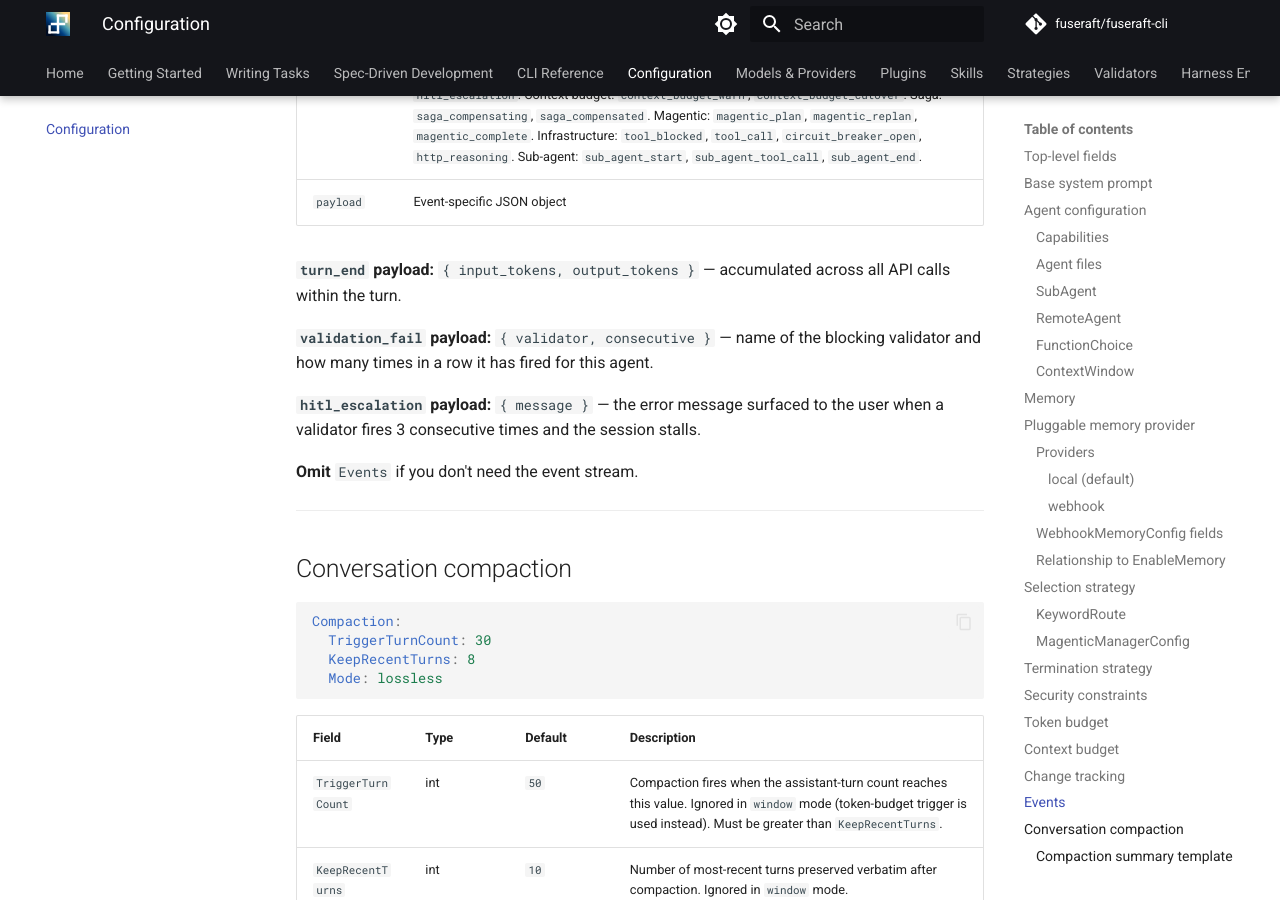
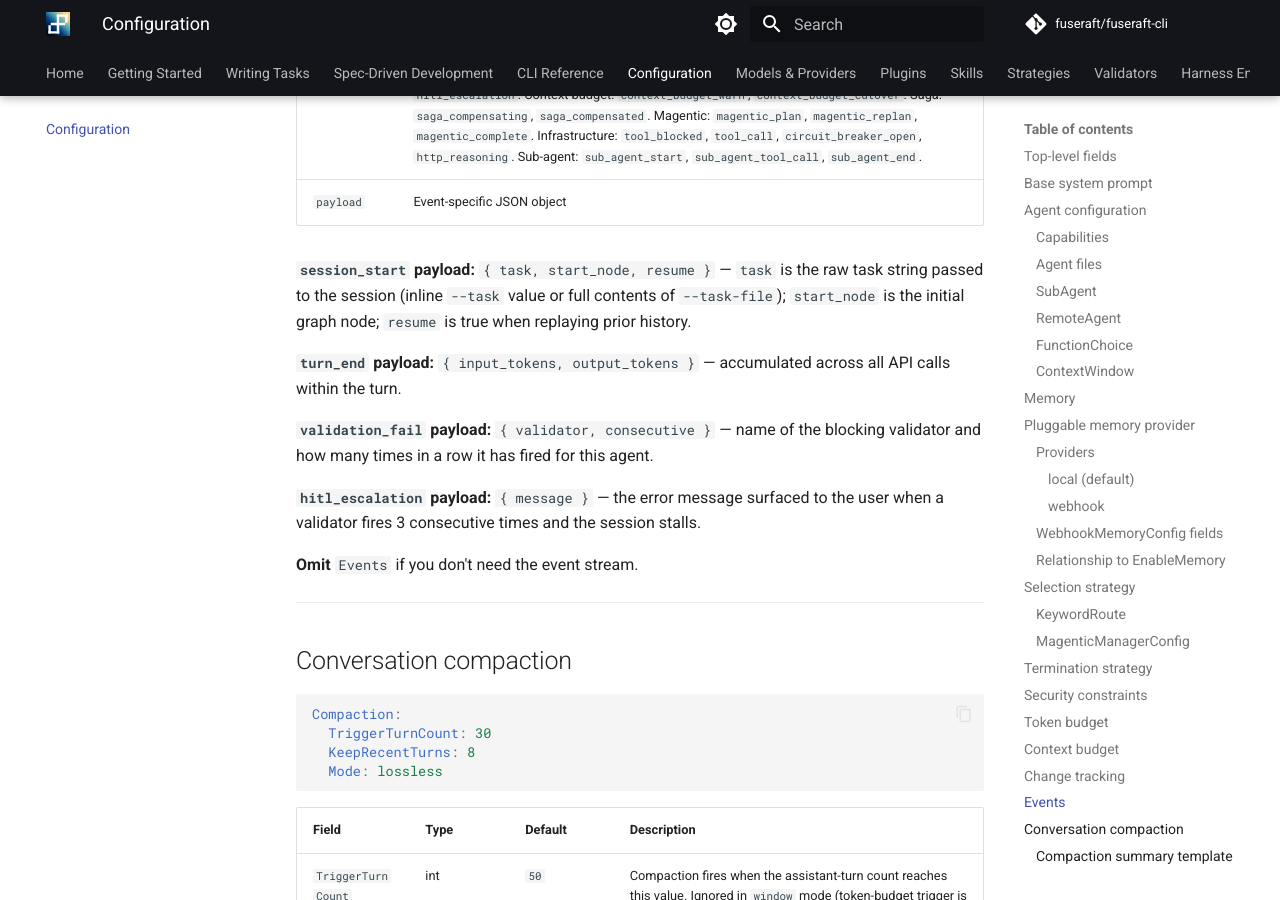
Before and after one commit to fuseraft/fuseraft-cli, an MkDocs documentation site: the page built from docs/configuration.md, in a window 1280 px wide and 900 px high, scrolled down 23979 px. Built offline with MkDocs 1.6.1 and Material for MkDocs 9.7.7, drawn with Linux system fonts in a browser that asks for light colours; comment, search, counter and statistics services are not loaded.

Commit message:
feat: include raw task string in session_start event
Adds `task` to the GraphOrchestrator session_start payload so every
events.jsonl log is self-describing — the original task is recoverable
from the log without relying on brief.json, task.md, or checkpoint state.

Updates docs/design.md and docs/configuration.md with the corrected
session_start payload schema and a dedicated payload description block.

```diff
--- a/docs/configuration.md
+++ b/docs/configuration.md
@@ -691,6 +691,8 @@
 | `event_type` | Event identifier. Session lifecycle: `session_start`, `session_end`, `phase_start`, `phase_end`, `compaction`, `session_error`. Per-turn: `turn_start`, `turn_end`, `turn_timeout`, `reasoning`. Routing: `keyword_detected`, `multi_keyword`, `no_keyword`, `keyword_not_found`, `agent_routed`, `state_advanced`, `context_cap_warning`, `correction_injected`. Validation: `validation_fail`, `hitl_escalation`. Context budget: `context_budget_warn`, `context_budget_cutover`. Saga: `saga_compensating`, `saga_compensated`. Magentic: `magentic_plan`, `magentic_replan`, `magentic_complete`. Infrastructure: `tool_blocked`, `tool_call`, `circuit_breaker_open`, `http_reasoning`. Sub-agent: `sub_agent_start`, `sub_agent_tool_call`, `sub_agent_end`. |
 | `payload` | Event-specific JSON object |
 
+**`session_start` payload:** `{ task, start_node, resume }` — `task` is the raw task string passed to the session (inline `--task` value or full contents of `--task-file`); `start_node` is the initial graph node; `resume` is true when replaying prior history.
+
 **`turn_end` payload:** `{ input_tokens, output_tokens }` — accumulated across all API calls within the turn.
 
 **`validation_fail` payload:** `{ validator, consecutive }` — name of the blocking validator and how many times in a row it has fired for this agent.
```
Also changed, not shown: docs/design.md (+1 -1 lines), 1 other file.
